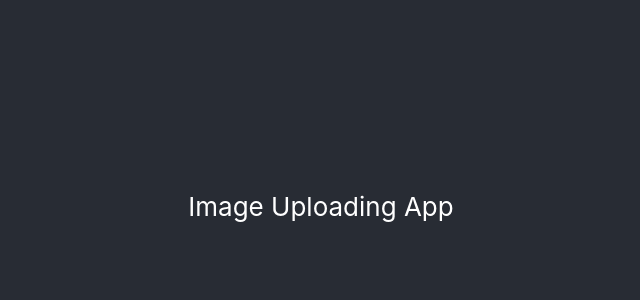
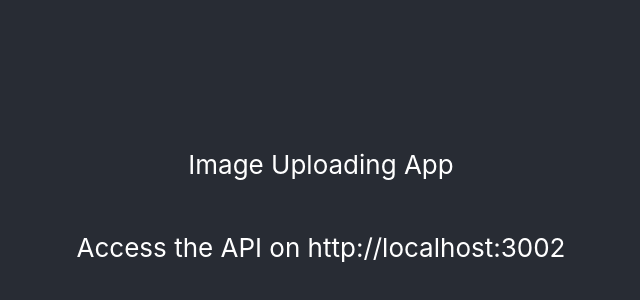
Before and after one commit to larsniklasson/image-app, a React (Create React App) app in the folder frontend/: page / in a window 1280 px wide. Shown: the part 194-494 px from the top of the page, without its empty margins (319-959 px from the left). Built offline with nearby package versions, Linux system fonts and the light colour scheme.

Commit message:
Define API root url in frontend

```diff
--- a/frontend/src/App.js
+++ b/frontend/src/App.js
@@ -1,11 +1,14 @@
 import React from "react";
 import "./App.css";
+
+const API_ROOT_URL = process.env.API_ROOT_URL || "http://localhost:3002";
 
 function App() {
   return (
     <div className="App">
       <header className="App-header">
         <p>Image Uploading App</p>
+        <p>{`Access the API on ${API_ROOT_URL}`}</p>
       </header>
     </div>
   );
```
